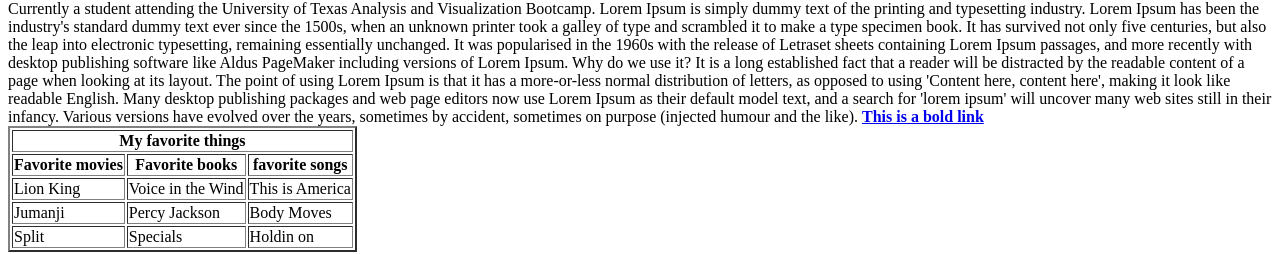
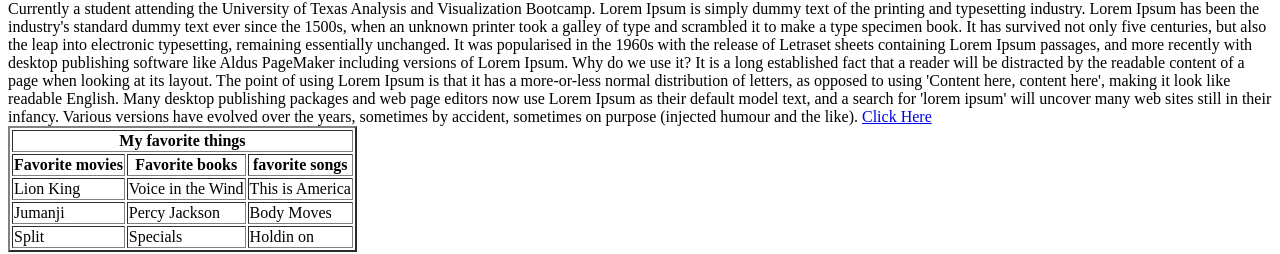
Before and after one commit to Mendiolac/Mendiolac.github.io, a plain HTML site: page index.html in a window 1280 px wide. Shown: the part 310-564 px from the top of the page. Drawn offline with Linux system fonts and the light colour scheme.

Commit message:
Update 2

```diff
--- a/index.html
+++ b/index.html
@@ -22,7 +22,7 @@
   Many desktop publishing packages and web page editors now use Lorem Ipsum as their default model text, and a search for 'lorem ipsum' will uncover many web sites still in their infancy.
   Various versions have evolved over the years, sometimes by accident, sometimes on purpose (injected humour and the like).
 
-  <strong><a href="file:///C:/Users/Camseph/localRepo/class-content/12-Web/1/Activities/04-Stu_MyFirst_HTML/Solved/my-first.html">This is a bold link</a></strong>
+  <a href="file:///C:/Users/Camseph/localRepo/class-content/12-Web/1/Activities/04-Stu_MyFirst_HTML/Solved/my-first.html">Click Here</a>
   <br>
   <table border="2">
     <thead>
```
